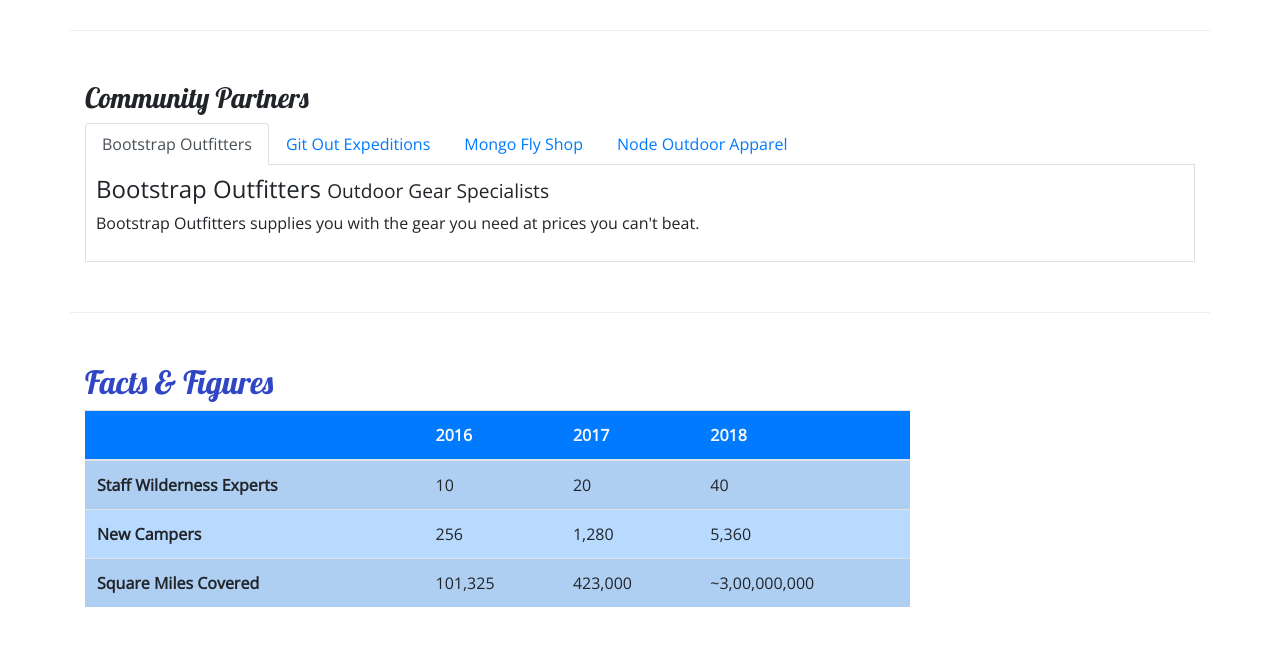
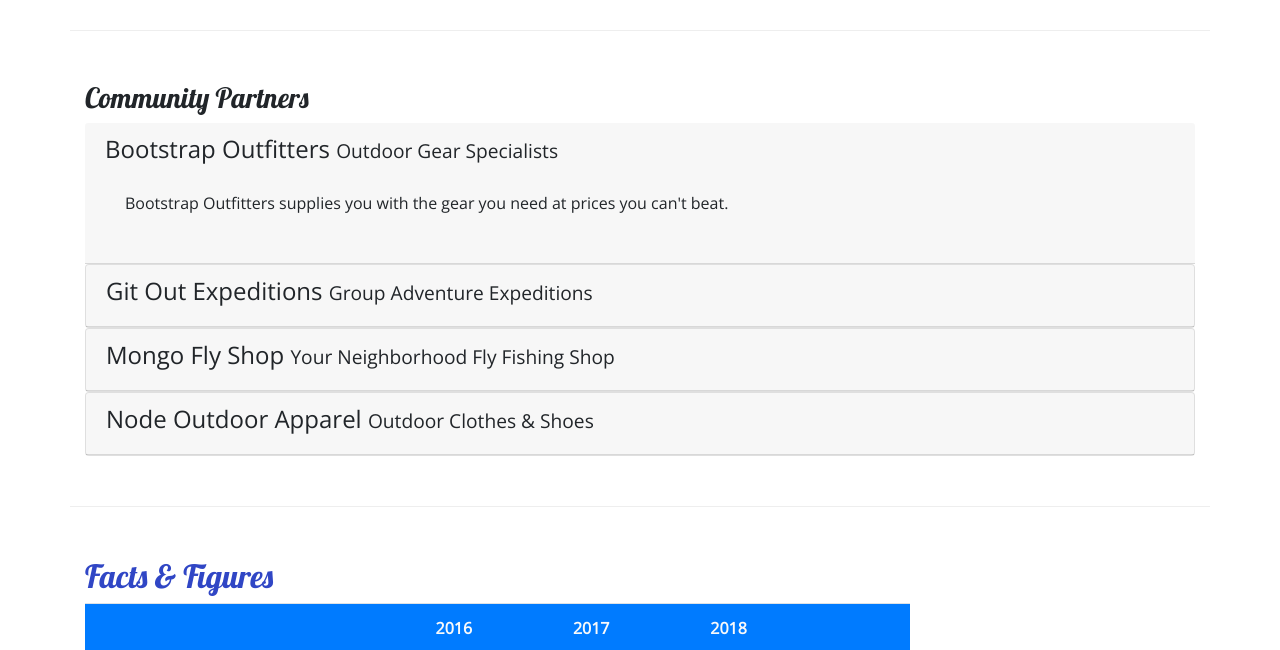
Before and after one commit to FirstArtifact/bootstrap-2-first-commit, a website: page aboutus.html in a window 1280 px wide. Shown: the part 840-1490 px from the top of the page. Drawn offline with nearby package versions, Linux system fonts and the light colour scheme.

Commit message:
Updated bty adding accordion about us

```diff
--- a/aboutus.html
+++ b/aboutus.html
@@ -112,41 +112,65 @@
         <div class='row row-content'>
             <div class='col'>
                 <h3>Community Partners</h3>
-                <ul class='nav nav-tabs'>
-                    <li class='nav-item'>
-                        <a class="nav-link active" href="#bootstrap" role="tab" data-toggle="tab">Bootstrap
-                            Outfitters</a>
-                    </li>
-                    <li class='nav-item'>
-                        <a class="nav-link" href="#git" role="tab" data-toggle="tab">Git Out Expeditions</a>
-                    </li>
-                    <li class='nav-item'>
-                        <a class="nav-link" href="#mongo" role="tab" data-toggle="tab">Mongo Fly Shop</a>
-                    </li>
-                    <li class='nav-item'>
-                        <a class="nav-link" href="#node" role="tab" data-toggle="tab">Node Outdoor Apparel</a>
-                    </li>
-                </ul>
-                <div class='tab-content'>
-                    <div role="tabpanel" class="tab-pane fade show active" id="bootstrap">
-                        <h4>Bootstrap Outfitters <small>Outdoor Gear Specialists</small></h4>
-                        <p class="d-none d-sm-block">Bootstrap Outfitters supplies you with the gear you need at prices
-                            you can't beat.</p>
+
+                <div class='accordion'>
+                    <div role="tab" class="card-header">
+                        <h4>
+                            <a data-toggle="collapse" data-target="#bootstrap">
+                                Bootstrap Outfitters <small>Outdoor Gear Specialists</small>
+                            </a>
+                        </h4>
+                        <div class="collapse show" id="bootstrap" data-parent="#accordion">
+                            <div class="card-body">
+                                <p class="d-none d-sm-block">Bootstrap Outfitters supplies you with the gear you need at
+                                    prices you can't beat.</p>
+                            </div>
+                        </div>
                     </div>
-                    <div role="tabpanel" class="tab-pane fade" id="git">
-                        <h4>Git Out Expeditions <small>Group Adventure Expeditions</small></h4>
-                        <p class="d-none d-sm-block">Join Git Out Expeditions to explore new horizons with a group of
-                            other adventurers!</p>
+                    <div class="card">
+                        <div role="tab" class="card-header">
+                            <h4>
+                                <a class="collapsed" data-toggle="collapse" data-target="#git">
+                                    Git Out Expeditions <small>Group Adventure Expeditions</small>
+                                </a>
+                            </h4>
+                            <div class="collapse" id="git" data-parent="#accordion">
+                                <div class="card-body">
+                                    <p class="d-none d-sm-block">Join Git Out Expeditions to explore new horizons with a
+                                        group of other adventurers!</p>
+                                </div>
+                            </div>
+                        </div>
                     </div>
-                    <div role="tabpanel" class="tab-pane fade" id="mongo">
-                        <h4>Mongo Fly Shop <small>Your Neighborhood Fly Fishing Shop.</small></h4>
-                        <p class="d-none d-sm-block">Need a new fishing pole, a tacklebox, or flies of all kinds? Stop
-                            by Mongo Fly Shop.</p>
+                    <div class="card">
+                        <div role="tab" class="card-header">
+                            <h4>
+                                <a class="collapsed" data-toggle="collapse" data-target="#mongo">
+                                    Mongo Fly Shop <small>Your Neighborhood Fly Fishing Shop</small>
+                                </a>
+                            </h4>
+                            <div class="collapse" id="mongo" data-parent="#accordion">
+                                <div class="card-body">
+                                    <p class="d-none d-sm-block">Need a new fishing pole, a tacklebox, or flies of all
+                                        kinds? Stop by Mongo Fly Shop.</p>
+                                </div>
+                            </div>
+                        </div>
                     </div>
-                    <div role="tabpanel" class="tab-pane fade" id="node">
-                        <h4>Node Outdoor Apparel <small>Outdoor Clothes & Shoes</small></h4>
-                        <p class="d-none d-sm-block">From polar fleeces to swimsuits, hiking boots to waders, a visit to
-                            Node will be sure to get you covered.</p>
+                    <div class="card">
+                        <div role="tab" class="card-header">
+                            <h4>
+                                <a class="collapsed" data-toggle="collapse" data-target="#node">
+                                    Node Outdoor Apparel <small>Outdoor Clothes & Shoes</small>
+                                </a>
+                            </h4>
+                            <div class="collapse" id="node" data-parent="#accordion">
+                                <div class="card-body">
+                                    <p class="d-none d-sm-block">From polar fleeces to swimsuits, hiking boots to
+                                        waders, a visit to Node will be sure to get you covered.</p>
+                                </div>
+                            </div>
+                        </div>
                     </div>
                 </div>
             </div>
--- a/css/styles.css
+++ b/css/styles.css
@@ -35,12 +35,6 @@ footer {
     padding: 20px 0px;
 }
 
-.tab-content {
-    border: 1px solid #DDD;
-    border-top: none;
-    padding: 10px;
-}
-
 .row-content {
     padding: 50px 0;
     border-bottom: 1px ridge;
```
